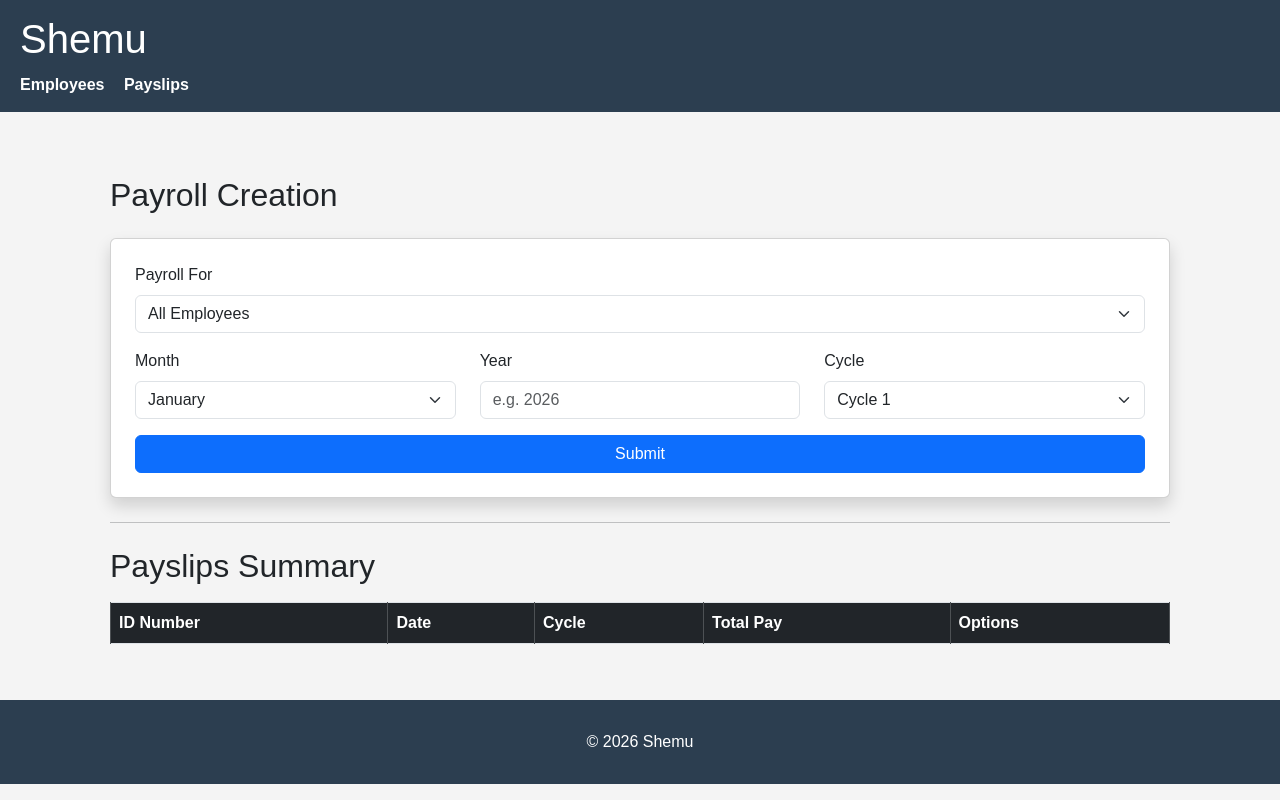
After one commit to Defalt1405/FinalProject-AudijeMangilit, a Django app: page /payslips in a window 1280 px wide. The commit adds this page. Run offline with Django 5.2, Linux system fonts and the light colour scheme; data comes from the database, SQL or seed files in the repository; both versions use the stored data as it was after the commit; lists and menus that the app fills with data are empty.

Commit message:
added payslips frontend, no functionality yet

```diff
--- a/Shemu/payroll_app/templates/payroll_app/base.html
+++ b/Shemu/payroll_app/templates/payroll_app/base.html
@@ -14,7 +14,6 @@
             background-color: #f4f4f4;
         }
 
-        /* Header */
         header {
             background-color: #2c3e50;
             color: white;
@@ -26,7 +25,6 @@
             display: inline-block;
         }
 
-        /* Navigation */
         nav {
             margin-top: 10px;
         }
@@ -42,13 +40,10 @@
             text-decoration: underline;
         }
 
-        /* Content */
         .container {
             padding: 20px;
-            min-height: 70vh;
         }
 
-        /* Footer */
         footer {
             background-color: #2c3e50;
             color: white;
@@ -61,7 +56,7 @@
 
 
 
-<body>
+<body class="d-flex flex-column min-vh-100">
 
     <!-- Header -->
     <header>
@@ -69,8 +64,8 @@
 
         <!-- Navigation Bar -->
         <nav>
-            <a href="{% url 'employees' %}">Employees Page</a>
-            <a>Payslips Page</a> <!-- add payslip link-->
+            <a href="{% url 'employees' %}">Employees</a>
+            <a href="{% url 'payslips' %}">Payslips</a>
         </nav>
     </header>
 
--- /dev/null
+++ b/Shemu/payroll_app/templates/payroll_app/payslips.html
@@ -0,0 +1,99 @@
+{% extends 'payroll_app/base.html' %}
+
+{% block content %}
+
+<div class="container mt-4">
+
+    <!-- payroll header -->
+    <h2 class="mb-4">Payroll Creation</h2>
+
+    <!-- payroll form -->
+    <div class="card p-4 shadow mb-4">
+        <form method="POST" action="{% url 'payslips' %}">{% csrf_token %}
+
+            <!-- payroll form -->
+            <div class="mb-3">
+                <label class="form-label">Payroll For</label>
+                <select class="form-select" name="payroll_for">
+                    <option value="all">All Employees</option>
+                    <!-- dynamic employee ids -->
+                    {% for e in emp %}
+                        <option value="{{ e.id }}">{{ e.id_number }}</option>
+                    {% endfor %}
+                </select>
+            </div>
+
+            <!-- month, year, cycle -->
+            <div class="row mb-3">
+
+                <!-- month -->
+                <div class="col-md-4">
+                    <label class="form-label">Month</label>
+                    <select class="form-select" name="month">
+                        <option>January</option>
+                        <option>February</option>
+                        <option>March</option>
+                        <option>April</option>
+                        <option>May</option>
+                        <option>June</option>
+                        <option>July</option>
+                        <option>August</option>
+                        <option>September</option>
+                        <option>October</option>
+                        <option>November</option>
+                        <option>December</option>
+                    </select>
+                </div>
+
+                <!-- year -->
+                <div class="col-md-4">
+                    <label class="form-label">Year</label>
+                    <input type="text" class="form-control" name="year" placeholder="e.g. 2026">
+                </div>
+
+                <!-- cycle -->
+                <div class="col-md-4">
+                    <label class="form-label">Cycle</label>
+                    <select class="form-select" name="cycle">
+                        <option value="1">Cycle 1</option>
+                        <option value="2">Cycle 2</option>
+                    </select>
+                </div>
+
+            </div>
+
+            <!-- submit -->
+            <div class="d-grid">
+                <button type="submit" class="btn btn-primary">
+                    Submit
+                </button>
+            </div>
+
+        </form>
+    </div>
+
+    <!-- divider -->
+    <hr class="my-4">
+
+    <!-- payslips summary header -->
+    <h2 class="mb-3">Payslips Summary</h2>
+
+    <!-- table -->
+    <table class="table table-striped table-bordered">
+        <thead>
+            <tr>
+                <th class="table-dark">ID Number</th>
+                <th class="table-dark">Date</th>
+                <th class="table-dark">Cycle</th>
+                <th class="table-dark">Total Pay</th>
+                <th class="table-dark">Options</th>
+            </tr>
+        </thead>
+        <tbody>
+            <!-- DATA GOES HERE -->
+        </tbody>
+    </table>
+
+</div>
+
+{% endblock %}
--- a/Shemu/payroll_app/urls.py
+++ b/Shemu/payroll_app/urls.py
@@ -25,4 +25,7 @@ urlpatterns = [
     path('update_employee/<int:pk>/', views.update_employee, name="update_employee"),
     path('delete_employee/<int:pk>/', views.delete_employee, name="delete_employee"),
     path('add_overtime/<int:pk>/', views.add_overtime, name="add_overtime"),
+
+    path('payslips', views.payslips, name="payslips"),
+
     ]
--- a/Shemu/payroll_app/views.py
+++ b/Shemu/payroll_app/views.py
@@ -75,3 +75,7 @@ def delete_employee(request, pk):
     employee = get_object_or_404(Employee, pk=pk)
     employee.delete()
     return redirect('employees')
+
+def payslips(request):
+    employee_objects = Employee.objects.all()
+    return render(request, 'payroll_app/payslips.html', {'emp':employee_objects})
```
Also changed, not shown: Shemu/db.sqlite3.
